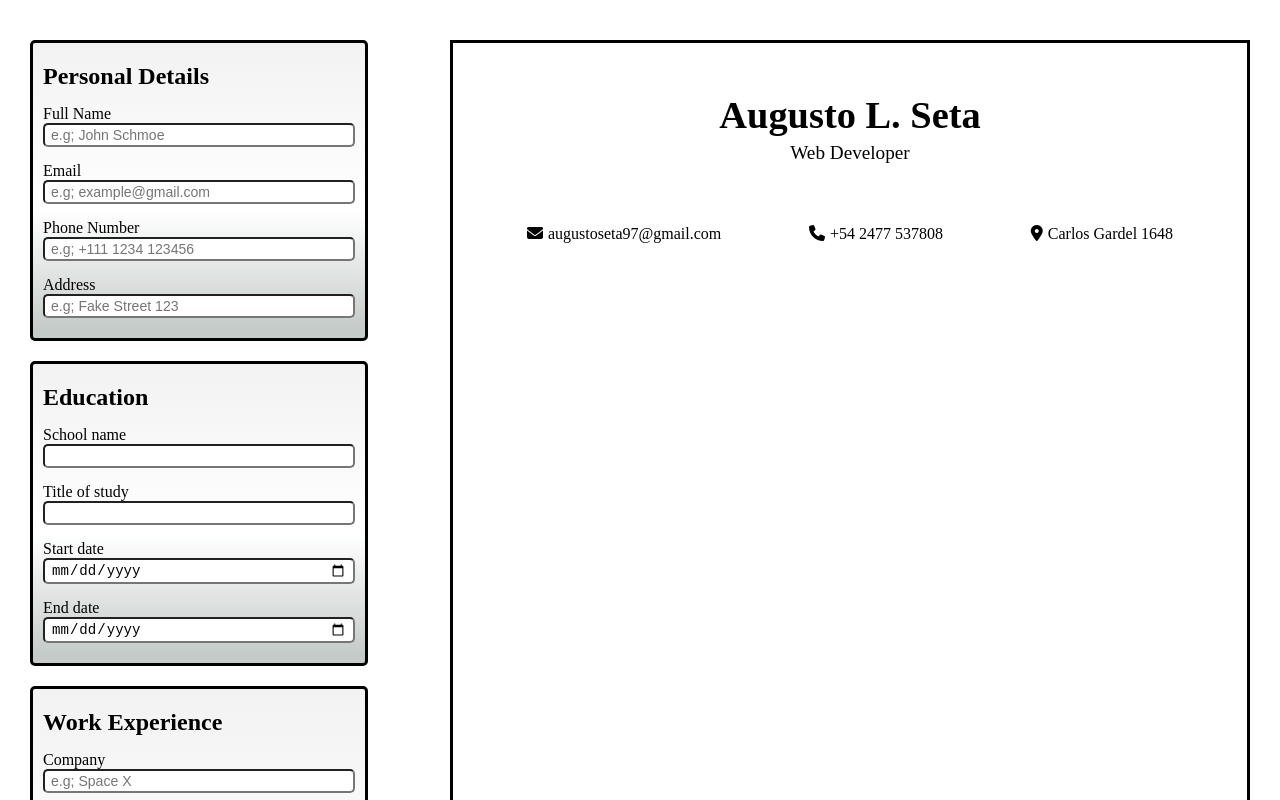
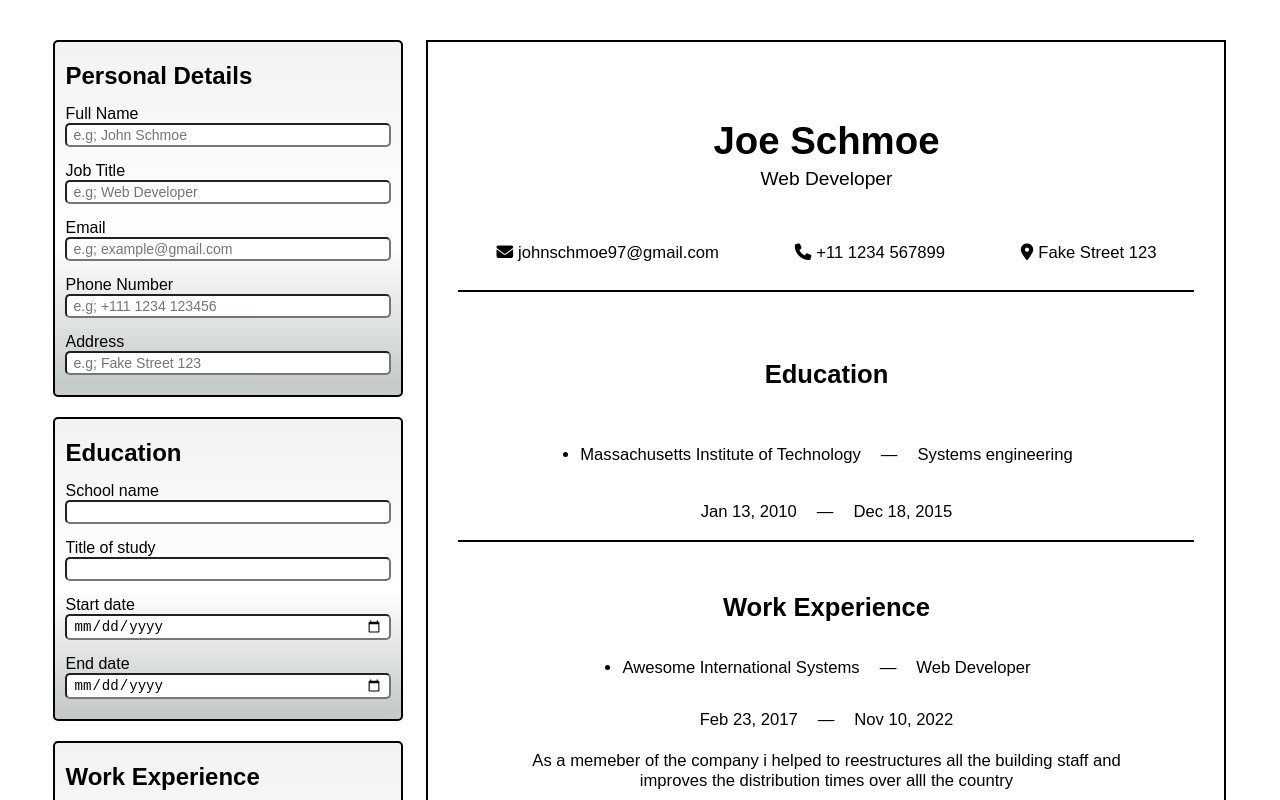
Before and after one commit to auseta/CV-Application-Project, a React (Create React App) app: page / in a window 1280 px wide. Shown: the top 800 px of the page. Built offline with nearby package versions, Linux system fonts and the light colour scheme.

Commit message:
a resume view has been created, Added styles to the resume.

```diff
--- a/public/index.html
+++ b/public/index.html
@@ -24,6 +24,7 @@
       work correctly both with client-side routing and a non-root public URL.
       Learn how to configure a non-root public URL by running `npm run build`.
     -->
+    <link rel="preconnect" href="https://fonts.googleapis.com"><link rel="preconnect" href="https://fonts.gstatic.com" crossorigin><link href="https://fonts.googleapis.com/css2?family=Inter:wght@600&display=swap" rel="stylesheet">
     <script src="https://kit.fontawesome.com/4e481d2ad0.js" crossorigin="anonymous"></script>
     <title>React App</title>
   </head>
--- a/src/components/Content.js
+++ b/src/components/Content.js
@@ -1,14 +1,119 @@
-import React from 'react';
-import Form from './contentComponents/Form';
-import Resume from './contentComponents/Resume';
+import React from "react";
+import Form from "./contentComponents/Form";
+import Resume from "./contentComponents/Resume";
 
 export default class Content extends React.Component {
+  constructor() {
+    super();
+
+    this.state = {
+      newData: {
+        fullName: "",
+        jobTitle: "",
+        email: "",
+        phoneNumber: "",
+        address: "",
+        school: "",
+        studyTitle: "",
+        startOfStudies: "",
+        endOfStudies: "",
+        companyName: "",
+        jobPosition: "",
+        startOfJob: "",
+        endOfJob: "",
+      },
+      resumeData: {
+        fullName: "Joe Schmoe",
+        jobTitle: "Web Developer",
+        email: "johnschmoe97@gmail.com",
+        phoneNumber: "+11 1234 567899",
+        address: "Fake Street 123",
+        school: "Massachusetts Institute of Technology",
+        studyTitle: "Systems engineering",
+        startOfStudies: new Date("January 13, 2010").toLocaleDateString(
+          "en-us",
+          { year: "numeric", month: "short", day: "numeric" }
+        ),
+        endOfStudies: new Date("December 18, 2015").toLocaleDateString(
+          "en-us",
+          { year: "numeric", month: "short", day: "numeric" }
+        ),
+        companyName: "Awesome International Systems",
+        jobPosition: "Web Developer",
+        startOfJob: new Date("February 23, 2017").toLocaleDateString("en-us", {
+          year: "numeric",
+          month: "short",
+          day: "numeric",
+        }),
+        endOfJob: new Date("November 10, 2022").toLocaleDateString("en-us", {
+          year: "numeric",
+          month: "short",
+          day: "numeric",
+        }),
+      },
+    };
+
+    this.setName = this.setName.bind(this)
+    this.submitHandler = this.submitHandler.bind(this)
+  }
+
+  setName(e) {
+    this.setState((prev) => ({
+      ...prev,
+      newData: { ...prev, fullName: e.target.value },
+    }));
+  }
+
+  submitHandler(e) {
+    e.preventDefault()
+    this.setState((prev) => {
+      return {
+        ...prev,
+        resumeData: {
+          fullName: prev.newData.fullName,
+          jobTitle: "Web Developer",
+          email: "johnschmoe97@gmail.com",
+          phoneNumber: "+11 1234 567899",
+          address: "Fake Street 123",
+          school: "Massachusetts Institute of Technology",
+          studyTitle: "Systems engineering",
+          startOfStudies: new Date("January 13, 2010").toLocaleDateString(
+            "en-us",
+            { year: "numeric", month: "short", day: "numeric" }
+          ),
+          endOfStudies: new Date("December 18, 2015").toLocaleDateString(
+            "en-us",
+            { year: "numeric", month: "short", day: "numeric" }
+          ),
+          companyName: "Awesome International Systems",
+          jobPosition: "Web Developer",
+          startOfJob: new Date("February 23, 2017").toLocaleDateString(
+            "en-us",
+            { year: "numeric", month: "short", day: "numeric" }
+          ),
+          endOfJob: new Date("November 10, 2022").toLocaleDateString("en-us", {
+            year: "numeric",
+            month: "short",
+            day: "numeric",
+          }),
+        },
+      };
+    });
+  }
+
   render() {
+    const eventHandlers = {
+      setName: this.setName,
+      submitHandler : this.submitHandler
+    };
+
+    console.log(this.state.newData);
+
     return (
-      <div className='app-wrapper'>
-        <Form />
-        <Resume />
+      <div className="app-wrapper">
+        <Form handlers={eventHandlers} />
+        <Resume info={this.state.resumeData} />
       </div>
-    )
+    );
   }
 }
--- a/src/components/contentComponents/Form.js
+++ b/src/components/contentComponents/Form.js
@@ -4,15 +4,19 @@ import PersonalInfo from './formData/PersonalInfo';
 import WorkExpInfo from './formData/WorkExpInfo';
 
 export default class Form extends React.Component {
+  constructor(props) {
+    super(props)
+  }
+
   render() {
-
+    console.log('form', this.props.handlers.submitHandler)
     return (
       <div className='resume--form'>
-        <form>
-          <PersonalInfo />
+        <form onSubmit={ this.props.handlers.submitHandler } >
+          <PersonalInfo handlers={this.props} />
           <EducationInfo />
           <WorkExpInfo />
-          <button>submit</button>
+          <button type='submit' >Generate Resume</button>
         </form>
       </div>
     )
--- a/src/components/contentComponents/Resume.js
+++ b/src/components/contentComponents/Resume.js
@@ -1,21 +1,60 @@
-import React from 'react';
+import React from "react";
 
 export default class Resume extends React.Component {
+
   render() {
     return (
-      <div className='resume'>
-        <div className='resume--tile--one'>
+      <div className="resume">
+        <div className="resume--tile resume--tile--one">
           <div>
-            <h2>Augusto L. Seta</h2>
-            <p>Web Developer</p>
+            <h2>{this.props.info.fullName}</h2>
+            <p>{this.props.info.jobTitle}</p>
           </div>
           <ul>
-            <li><i class="fas fa-envelope"></i>augustoseta97@gmail.com</li>
-            <li><i class="fas fa-phone"></i>+54 2477 537808</li>
-            <li><i class="fas fa-map-marker-alt"></i>Carlos Gardel 1648</li>
+            <li>
+              <i className="fas fa-envelope"></i>
+              {this.props.info.email}
+            </li>
+            <li>
+              <i className="fas fa-phone"></i>
+              {this.props.info.phoneNumber}
+            </li>
+            <li>
+              <i className="fas fa-map-marker-alt"></i>
+              {this.props.info.address}
+            </li>
           </ul>
         </div>
+        <div className="resume--tile resume--tile--two">
+          <h2>Education</h2>
+          <ul>
+            <li className="li-bullet">{ this.props.info.school }</li>
+            &#8212;
+            <li>{ this.props.info.studyTitle }</li>
+          </ul>
+          <ul>
+            <li>{ this.props.info.startOfStudies }</li>
+            &#8212;
+            <li>{ this.props.info.endOfStudies }</li>
+          </ul>
+        </div>
+        <div className="resume--tile resume--tile--three">
+          <h2>Work Experience</h2>
+          <ul>
+            <li className="li-bullet" >{ this.props.info.companyName }</li>
+            &#8212;
+            <li>{ this.props.info.jobPosition }</li>
+          </ul>
+          <ul>
+            <li>{ this.props.info.startOfJob }</li>
+            &#8212;
+            <li>{ this.props.info.endOfJob }</li>
+          </ul>
+          <p>
+            As a memeber of the company i helped to reestructures all the building staff and improves the distribution times over alll the country
+          </p>
+        </div>
       </div>
-    )
+    );
   }
 }
--- a/src/components/contentComponents/formData/PersonalInfo.js
+++ b/src/components/contentComponents/formData/PersonalInfo.js
@@ -1,13 +1,21 @@
 import React from "react";
 
 export default class PersonalInfo extends React.Component {
+  constructor(props) {
+    super(props)
+  }
+
   render() {
     return (
         <div className="info ">
           <h2>Personal Details</h2>
           <div className="form--field">
             <label>Full Name</label>
-            <input type="text" placeholder="e.g; John Schmoe" />
+            <input type="text" placeholder="e.g; John Schmoe" onChange={ this.props.handlers.setName } />
+          </div>
+          <div className="form--field">
+            <label>Job Title</label>
+            <input type="text" placeholder="e.g; Web Developer" />
           </div>
           <div className="form--field">
             <label>Email</label>
--- a/src/styles/style.css
+++ b/src/styles/style.css
@@ -1,3 +1,7 @@
+:root {
+  --border: 2px solid #000000
+}
+
 *,
 *::after,
 *::before {
@@ -6,6 +10,9 @@
   box-sizing: border-box;
 }
 
+body {
+  font-family: sans-serif
+}
 
 input {
   padding: 2px 6px;
@@ -21,18 +28,23 @@ textarea {
 }
 
 button {
+  height: 50px;
   margin-top: 10px;
-  margin-left: 100px;
-  width: 100px;
+  width: 100%;
   padding: 5px 10px;
   border-radius: 5px;
-  background-color: paleturquoise;
+  background-color: aliceblue;
   cursor: pointer;
+}
+
+li > i {
+  margin-right: 5px;
+  font-family: sans-serif;
 }
 
 .app-wrapper {
   display: flex;
-  justify-content: space-between;
+  justify-content: space-evenly;
   padding: 20px 30px;
 }
 
@@ -43,7 +55,7 @@ button {
 }
 
 .info {
-  border: 3px solid #000000;
+  border: var(--border);
   margin-top: 20px;
   padding: 20px 10px;
   border-radius: 5px;
@@ -64,38 +76,70 @@ button {
   margin-top: 20px;
   padding: 50px 30px;
   height: 1050px;
-  border: 3px solid #000000;
+  border: var(--border);
   display: flex;
   flex-direction: column;
   align-items: center;
 }
 
-.resume--tile--one {
+.li-bullet {
+  list-style: disc;
+}
+
+.resume--tile {
+  width: 100%;
+  height: 200px;
   display: flex;
-  width: 100%;
-  height: 150px;
   flex-direction: column;
   align-items: center;
-  justify-content: space-between;
+  justify-content: space-around;
+  border-bottom: var(--border)
 }
 
-.resume--tile--one > div > h2 {
-  font-size: 3vw;
-}
-
-.resume--tile--one > div > p {
+.resume--tile p {
   font-size: 1.5vw;
   margin-top: 5px;
   text-align: center;
 }
 
-.resume--tile--one > ul {
+.resume--tile ul {
   display: flex;
+  font-size: 1.3vw;
   width: 100%;
   list-style: none;
+}
+
+.resume--tile--one h2 {
+  font-size: 3vw;
+}
+
+.resume--tile--one ul {
   justify-content: space-around;
 }
 
-li > i {
-  margin-right: 5px;
+.resume--tile--two , .resume--tile--three {
+  margin-top: 50px;
 }
+
+.resume--tile--two ul, .resume--tile--three ul {
+  justify-content: center;
+  gap: 20px;
+}
+
+.resume--tile--two h2 , .resume--tile--three h2 {
+  font-size: 2vw;
+  margin-bottom: 20px;
+}
+
+.resume--tile--three  {
+  border: none;
+}
+
+.resume--tile--three ul {
+  margin: 15px 0;
+}
+
+.resume--tile--three p {
+  font-size: 1.3vw;
+  padding: 0 60px;
+}
```
